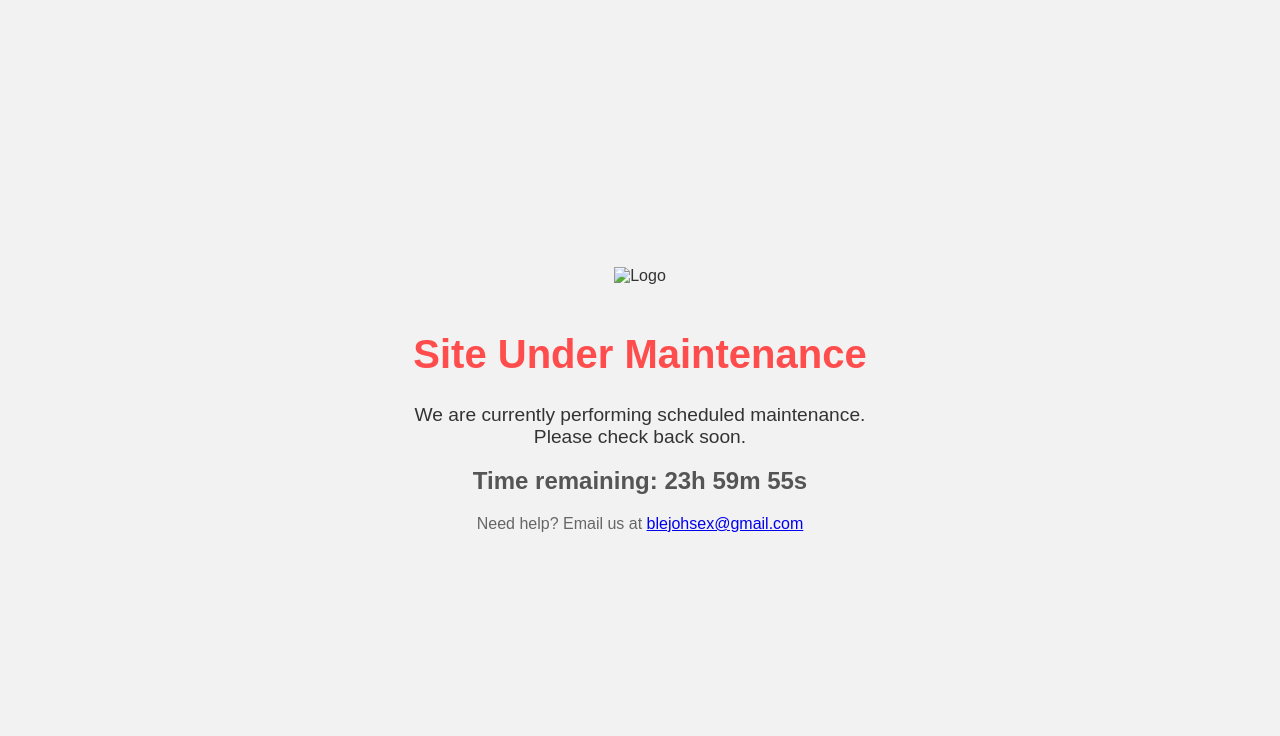
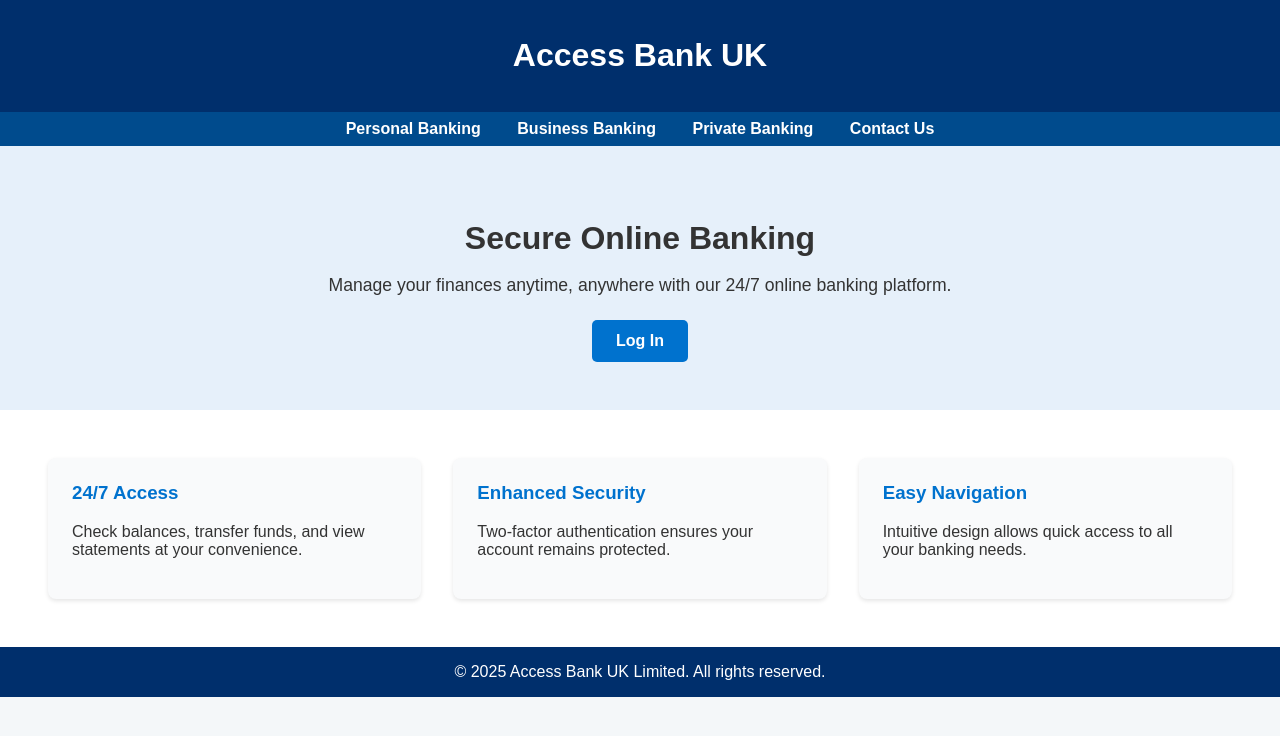
Before and after one commit to accountprofile/check, a plain HTML site: page index.html in a window 1280 px wide. Drawn offline with Linux system fonts and the light colour scheme.

Commit message:
Update index.html

```diff
--- a/index.html
+++ b/index.html
@@ -1,78 +1,471 @@
-<!DOCTYPE html><html lang="en">
+<!-- index.html -->
+
+<!DOCTYPE html>
+
+<html lang="en">
+
 <head>
-  <meta charset="UTF-8">
-  <meta name="viewport" content="width=device-width, initial-scale=1">
-  <title>Site Under Maintenance</title>
+
+  <meta charset="UTF-8" />
+
+  <meta name="viewport" content="width=device-width, initial-scale=1.0"/>
+
+  <title>Access Bank UK Online Banking</title>
+
   <style>
+
     body {
-      background-color: #f2f2f2;
+
+      font-family: Arial, sans-serif;
+
+      background-color: #f4f7f9;
+
+      margin: 0;
+
+      padding: 0;
+
       color: #333;
-      font-family: Arial, sans-serif;
+
+    }
+
+
+
+    header, footer {
+
+      background-color: #002f6c;
+
+      color: #fff;
+
+      padding: 1rem;
+
+      text-align: center;
+
+    }
+
+
+
+    nav {
+
+      background-color: #004b8d;
+
+      padding: 0.5rem;
+
+      text-align: center;
+
+    }
+
+
+
+    nav a {
+
+      color: #fff;
+
+      margin: 0 1rem;
+
+      text-decoration: none;
+
+      font-weight: bold;
+
+    }
+
+
+
+    .hero {
+
+      background-color: #e6f0fa;
+
+      padding: 3rem 2rem;
+
+      text-align: center;
+
+    }
+
+
+
+    .hero h2 {
+
+      font-size: 2rem;
+
+      margin-bottom: 1rem;
+
+    }
+
+
+
+    .hero p {
+
+      font-size: 1.1rem;
+
+      margin-bottom: 1.5rem;
+
+    }
+
+
+
+    .hero a.button {
+
+      background-color: #0072ce;
+
+      color: #fff;
+
+      padding: 0.75rem 1.5rem;
+
+      text-decoration: none;
+
+      border-radius: 5px;
+
+      font-weight: bold;
+
+      display: inline-block;
+
+    }
+
+
+
+    .login-container {
+
+      display: none;
+
+      max-width: 400px;
+
+      background-color: #fff;
+
+      padding: 2rem;
+
+      margin: 2rem auto;
+
+      border-radius: 10px;
+
+      box-shadow: 0 5px 15px rgba(0,0,0,0.1);
+
+    }
+
+
+
+    .login-container h2 {
+
+      text-align: center;
+
+      margin-bottom: 1.5rem;
+
+      color: #002f6c;
+
+    }
+
+
+
+    .login-container label {
+
+      display: block;
+
+      margin-bottom: 0.5rem;
+
+    }
+
+
+
+    .login-container input[type="text"],
+
+    .login-container input[type="password"] {
+
+      width: 100%;
+
+      padding: 0.75rem;
+
+      margin-bottom: 1rem;
+
+      border: 1px solid #ccc;
+
+      border-radius: 5px;
+
+    }
+
+
+
+    .login-container input[type="submit"] {
+
+      background-color: #0072ce;
+
+      color: white;
+
+      border: none;
+
+      padding: 0.75rem;
+
+      width: 100%;
+
+      border-radius: 5px;
+
+      cursor: pointer;
+
+      font-weight: bold;
+
+    }
+
+
+
+    .login-container input[type="submit"]:hover {
+
+      background-color: #005ba1;
+
+    }
+
+
+
+    .features {
+
       display: flex;
-      justify-content: center;
-      align-items: center;
-      height: 100vh;
-      margin: 0;
+
+      flex-wrap: wrap;
+
+      justify-content: space-around;
+
+      padding: 2rem;
+
+      background-color: #fff;
+
+    }
+
+
+
+    .feature {
+
+      flex: 1 1 300px;
+
+      margin: 1rem;
+
+      background-color: #f9fafb;
+
+      padding: 1.5rem;
+
+      border-radius: 8px;
+
+      box-shadow: 0 2px 4px rgba(0,0,0,0.1);
+
+    }
+
+
+
+    .feature h3 {
+
+      margin-top: 0;
+
+      color: #0072ce;
+
+    }
+
+
+
+    #message {
+
       text-align: center;
-      flex-direction: column;
+
+      margin-top: 1rem;
+
+      font-weight: bold;
+
     }
-    .message {
-      max-width: 600px;
+
+
+
+    #message.success {
+
+      color: green;
+
     }
-    img.logo {
-      width: 120px;
-      margin-bottom: 20px;
+
+
+
+    #message.error {
+
+      color: red;
+
     }
-    h1 {
-      font-size: 2.5em;
-      color: #ff4c4c;
-    }
-    p {
-      font-size: 1.2em;
-    }
-    #countdown {
-      font-size: 1.5em;
-      margin-top: 15px;
-      font-weight: bold;
-      color: #555;
-    }
-    .contact {
-      margin-top: 20px;
-      font-size: 1em;
-      color: #666;
-    }
-  </style>
-</head>
-<body>
-  <div class="message">
-    <img src="logo.png" alt="Logo" class="logo">
-    <h1>Site Under Maintenance</h1>
-    <p>We are currently performing scheduled maintenance.<br>Please check back soon.</p>
-    <div id="countdown">Time remaining: loading...</div>
-    <div class="contact">Need help? Email us at <a href="mailto: blejohsex@gmail.com">blejohsex@gmail.com</a></div>
-  </div>  <script>
-    // Countdown to 24 hours from now
-    const targetTime = new Date().getTime() + (24 * 60 * 60 * 1000);
 
-    const countdownElement = document.getElementById('countdown');
 
-    function updateCountdown() {
-      const now = new Date().getTime();
-      const distance = targetTime - now;
 
-      if (distance <= 0) {
-        countdownElement.innerHTML = "We’re almost back!";
-        return;
+    @media (max-width: 768px) {
+
+      .features {
+
+        flex-direction: column;
+
+        align-items: center;
+
       }
 
-      const hours = Math.floor((distance % (1000 * 60 * 60 * 24)) / (1000 * 60 * 60));
-      const minutes = Math.floor((distance % (1000 * 60 * 60)) / (1000 * 60));
-      const seconds = Math.floor((distance % (1000 * 60)) / 1000);
-
-      countdownElement.innerHTML = `Time remaining: ${hours}h ${minutes}m ${seconds}s`;
     }
 
-    updateCountdown();
-    setInterval(updateCountdown, 1000);
-  </script></body>
+  </style>
+
+</head>
+
+<body>
+
+
+
+  <header>
+
+    <h1>Access Bank UK</h1>
+
+  </header>
+
+
+
+  <nav>
+
+    <a href="#">Personal Banking</a>
+
+    <a href="#">Business Banking</a>
+
+    <a href="#">Private Banking</a>
+
+    <a href="#">Contact Us</a>
+
+  </nav>
+
+
+
+  <section class="hero">
+
+    <h2>Secure Online Banking</h2>
+
+    <p>Manage your finances anytime, anywhere with our 24/7 online banking platform.</p>
+
+    <a class="button" href="#" onclick="showLogin()">Log In</a>
+
+  </section>
+
+
+
+  <section class="features">
+
+    <div class="feature">
+
+      <h3>24/7 Access</h3>
+
+      <p>Check balances, transfer funds, and view statements at your convenience.</p>
+
+    </div>
+
+    <div class="feature">
+
+      <h3>Enhanced Security</h3>
+
+      <p>Two-factor authentication ensures your account remains protected.</p>
+
+    </div>
+
+    <div class="feature">
+
+      <h3>Easy Navigation</h3>
+
+      <p>Intuitive design allows quick access to all your banking needs.</p>
+
+    </div>
+
+  </section>
+
+
+
+  <!-- Login Section -->
+
+  <div class="login-container" id="loginForm">
+
+    <h2>User Login</h2>
+
+    <form onsubmit="return validateLogin(event)">
+
+      <label for="username">UserID</label>
+
+      <input type="text" id="username" required />
+
+
+
+      <label for="password">Password</label>
+
+      <input type="password" id="password" required />
+
+
+
+      <input type="submit" value="Log In" />
+
+    </form>
+
+    <div id="message"></div>
+
+  </div>
+
+
+
+  <footer>
+
+    &copy; 2025 Access Bank UK Limited. All rights reserved.
+
+  </footer>
+
+
+
+  <script>
+
+    function showLogin() {
+
+      document.getElementById('loginForm').style.display = 'block';
+
+      window.scrollTo({
+
+        top: document.getElementById('loginForm').offsetTop - 50,
+
+        behavior: 'smooth'
+
+      });
+
+    }
+
+
+
+    function validateLogin(event) {
+
+      event.preventDefault();
+
+      const username = document.getElementById('username').value.trim();
+
+      const password = document.getElementById('password').value.trim();
+
+      const messageBox = document.getElementById('message');
+
+
+
+      if (username === 'Johnnydepp69126' && password === 'Depp69126') {
+
+        messageBox.textContent = "Login Successful!";
+
+        messageBox.className = "success";
+
+        setTimeout(() => {
+
+          window.location.href = "account 2.html"; // Redirect to account dashboard
+
+        }, 1500);
+
+      } else {
+
+        messageBox.textContent = "Incorrect credentials!";
+
+        messageBox.className = "error";
+
+      }
+
+
+
+      return false;
+
+    }
+
+  </script>
+
+
+
+</body>
+
 </html>
```
